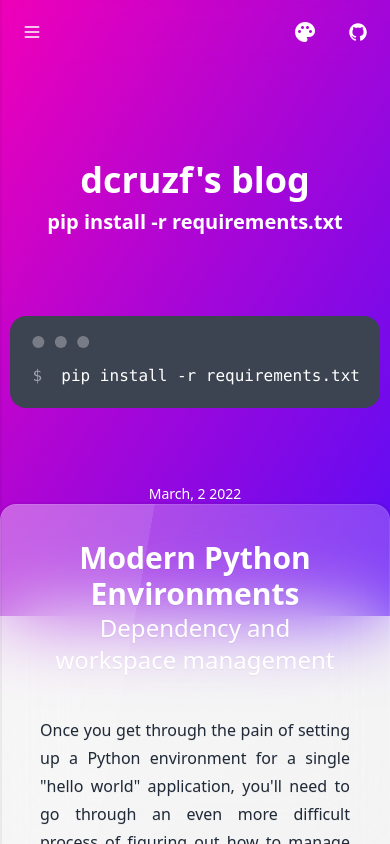
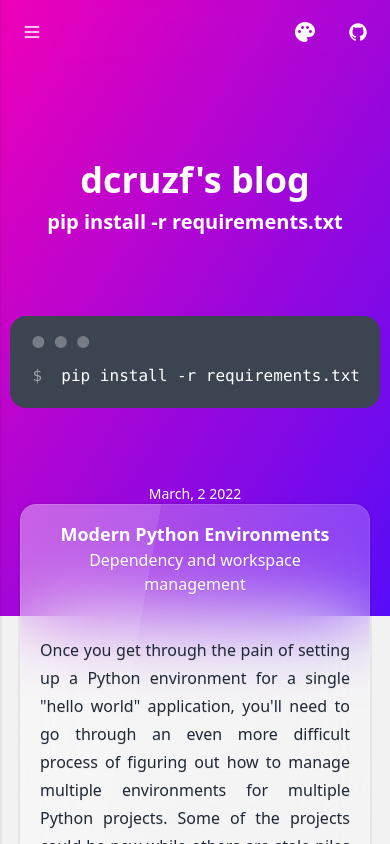
Before and after one commit to dcruzf/fast-vue, a Vue app: page /art/1 in a window 390 px wide. Built offline with nearby package versions, Linux system fonts and the light colour scheme.

Commit message:
fix article layout

```diff
--- a/src/components/Article.vue
+++ b/src/components/Article.vue
@@ -1,5 +1,5 @@
 <template>
-  <div class="bg-base-200 flex flex-col items-center gap-20 py-20">
+  <div class="bg-base-200 flex flex-col items-center gap-20 py-20 px-5 sm:px-10">
     <div
       class="text-primary-content glass rounded-box -mt-48 grid w-full max-w-screen-xl gap-4 bg-opacity-60 transition-all duration-200 xl:pb-0 md:w-4/5"
     >
@@ -7,10 +7,10 @@
         {{ article.date }}
       </div>
 
-      <div id="article" class="flex flex-col py-20 px-10 pt-0 pb-10">
+      <div id="article" class="flex flex-col py-20 px-5 sm:px-10 pt-0 pb-10 transition-all duration-200">
         <div class="text-center pb-10">
-          <h1 class="text-3xl font-bold pt-5">{{ article.title }}</h1>
-          <h2 class="text-2xl">{{ article.subtitle }}</h2>
+          <h1 class="sm:text-3xl font-bold sm:pt-5 pt-0 text-lg transition-all duration-200">{{ article.title }}</h1>
+          <h2 class="text-2lg sm:text-2xl">{{ article.subtitle }}</h2>
         </div>
         <article
           class="text-base-content text-justify prose self-center"
@@ -40,8 +40,5 @@ function getArticleOr404(articleId) {
 const article = getArticleOr404(route.params.id);
 </script>
 
-<style scoped>
-p {
-  @apply py-1;
-}
+<style>
 </style>
--- a/src/components/Layout.vue
+++ b/src/components/Layout.vue
@@ -1,6 +1,6 @@
 <template>
   <div class="bg-base-100 drawer h-screen" :data-theme="store.theme">
-    <input id="drawer" type="checkbox" class="drawer-toggle" />
+    <input id="drawer" type="checkbox" class="drawer-toggle" v-model="drawerOpen"/>
     <div
       class="drawer-content"
       style="scroll-behavior: smooth; scroll-padding-top: 5rem"
@@ -16,7 +16,7 @@
 
       </div>
     </div>
-   <DrawerMenu />
+   <DrawerMenu @toggle="drawerOpen = false" />
   </div>
 </template>
 
@@ -28,6 +28,7 @@ import Navbar from "./NavBar.vue";
 import Hero from "./Hero.vue";
 import Card from "./Card.vue";
 const store = useThemeStore();
+
+const drawerOpen = ref(false);
 </script>
-
 <style scoped></style>
```
